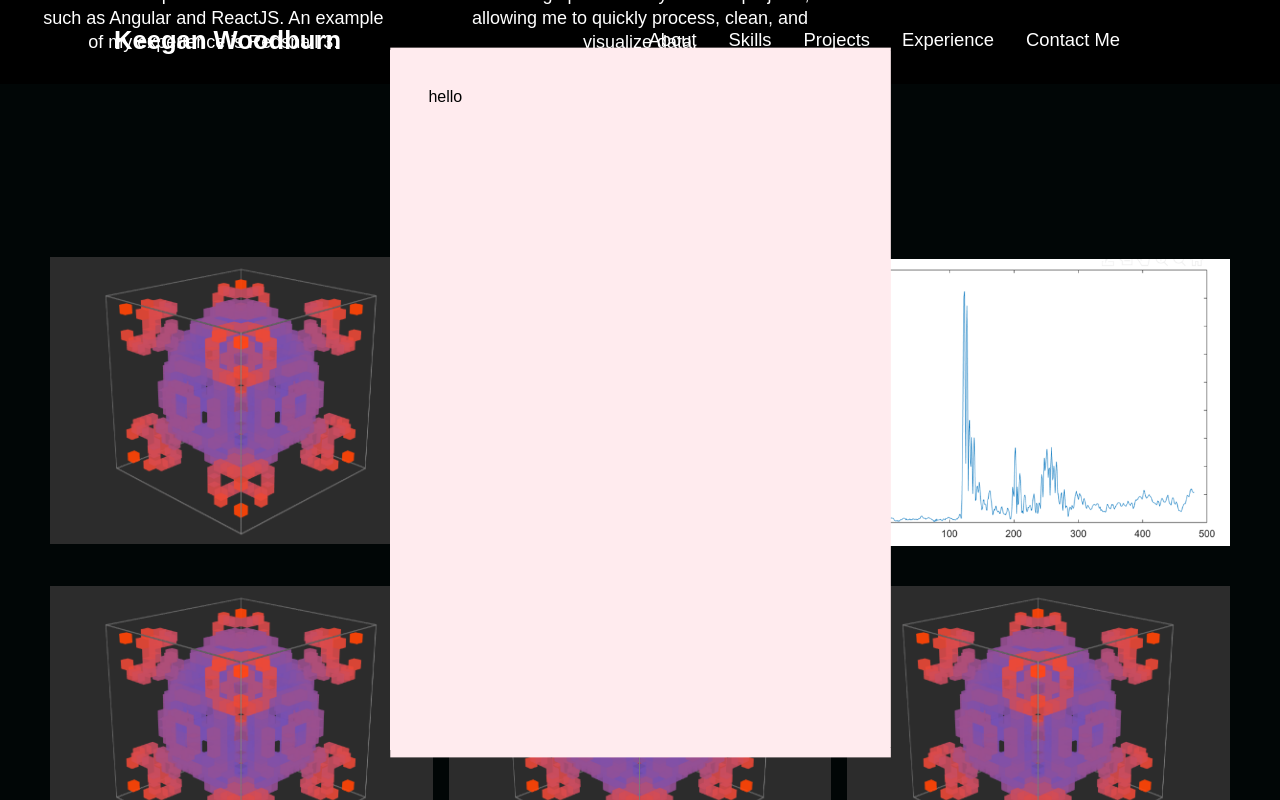
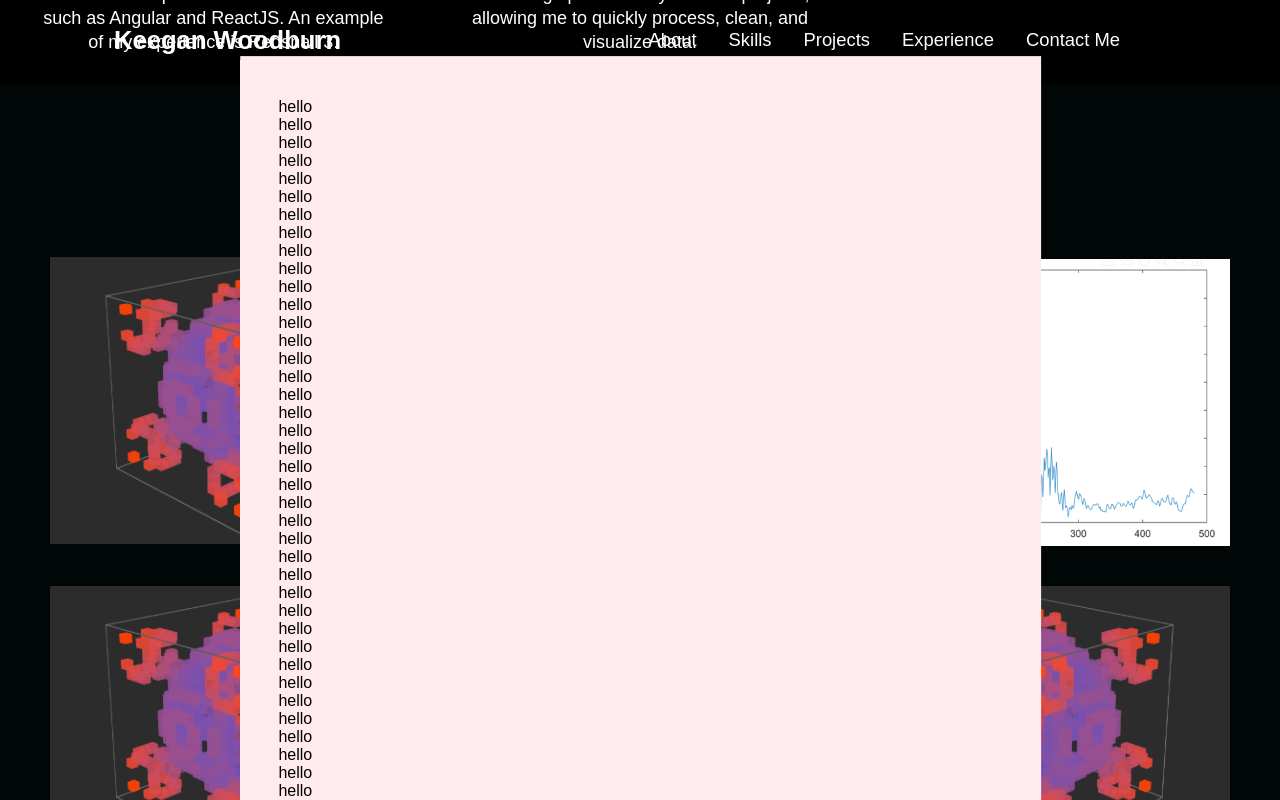
Before and after one commit to TheDeafOne/portfolio, a React (Create React App) app: page / in a window 1280 px wide. Both pictures are taken after a click on the element 241 px from the left and 3277 px from the top of the page. Shown: the part 2877-3677 px from the top of the page. Built offline with nearby package versions, Linux system fonts and the light colour scheme.

Commit message:
working scrollable modal

```diff
--- a/src/components/ProjectsSection/ProjectElements.js
+++ b/src/components/ProjectsSection/ProjectElements.js
@@ -114,6 +114,7 @@ export const ProjectModal = styled.div`
     display: flex;
     align-items: flex-start;
     margin: auto;
+    margin-top: 60px;
     position: fixed;
     top: 0;
     left: 0;
@@ -122,14 +123,26 @@ export const ProjectModal = styled.div`
     overflow-y: auto;
     overflow-x: hidden;
     z-index: ${modalZ};
-    height: 700px;
-    width: 500px;
+    width: 800px;
+    height: auto;
     transition: ${ease};
     transition-delay: 0.25s;
 
     visibility: ${({ active }) => active ? 'visible' : 'hidden'};
     opacity: ${({ active }) => active ? 1 : 0};
     background: transparent;
+`
+
+export const ModalContent = styled.div`
+    ${ProjectModal};
+    will-change: transform, opacity;
+    position: relative;
+    padding: ${space};
+    background: ${modalBg};
+    background-clip: padding-box;
+    transition: ${ease};
+    height: auto;
+    width: 100%;
 `
 
 export const ProjectCard = styled.div`
@@ -152,18 +165,6 @@ export const ProjectCard = styled.div`
     }
 `
 
-export const ModalContent = styled.div`
-    ${ProjectModal};
-    will-change: transform, opacity;
-    position: relative;
-    padding: ${space};
-    background: ${modalBg};
-    background-clip: padding-box;
-    transition: ${ease};
-    /* opacity: ${({ active }) => active ? 1 : 0}; */
-    height: 100%;
-    width: 100%;
-`
 
 export const ModalTransitionDiv = styled.div`
     /* ${ProjectCard}; */
--- a/src/components/ProjectsSection/index.js
+++ b/src/components/ProjectsSection/index.js
@@ -150,7 +150,21 @@ const Projects = () => {
             </ProjectCard>
         </ProjectsWrapper>
         <ProjectModal ref={modalRef} active={isOpen}>
-            <ModalContent ref={modalContRef} active={isOpen}>hello</ModalContent>
+            <ModalContent ref={modalContRef} active={isOpen}>hello<br/>
+            hello<br/>hello<br/>hello<br/>
+            hello<br/>hello<br/>hello<br/>
+            hello<br/>hello<br/>hello<br/>
+            hello<br/>hello<br/>hello<br/>
+            hello<br/>hello<br/>hello<br/>
+            hello<br/>hello<br/>hello<br/>
+            hello<br/>hello<br/>hello<br/>
+            hello<br/>hello<br/>hello<br/>
+            hello<br/>hello<br/>hello<br/>
+            hello<br/>hello<br/>hello<br/>
+            hello<br/>hello<br/>hello<br/>
+            hello<br/>hello<br/>hello<br/>
+            hello<br/>hello<br/>hello<br/>
+            hello<br/>hello<br/>hello<br/></ModalContent>
         </ProjectModal>
     </ProjectsContainer>
   )
```
